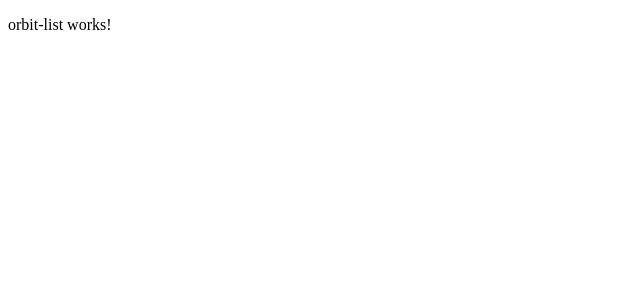
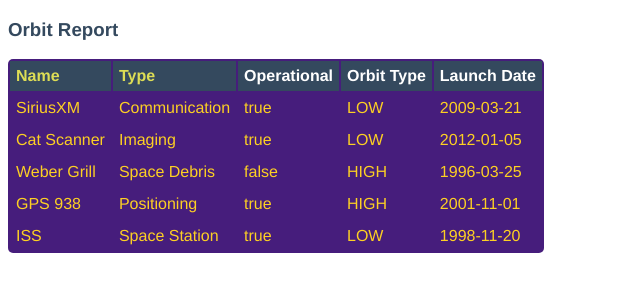
Before and after one commit to bijonl/orbit-report, an Angular app: page / in a window 1280 px wide. Shown: the top 300 px of the page, without its empty margins (0-640 px from the left). Built offline with nearby package versions, Linux system fonts and the light colour scheme.

Commit message:
Display Table of Satellites

```diff
--- a/src/app/app.component.css
+++ b/src/app/app.component.css
@@ -0,0 +1,13 @@
+.search-form {
+    margin-bottom: 40px;
+}
+
+button {
+    margin-left: 10px;
+    color: #fff;
+    background-color: #009b25;
+    border-radius: 4px;
+    padding: 2px 5px;
+    font-size: 18px;
+    cursor: pointer;
+}
--- a/src/app/app.component.ts
+++ b/src/app/app.component.ts
@@ -1,5 +1,6 @@
 import { Component } from '@angular/core';
 import { Satellite } from './satellite';
+import { SourceListMap } from 'source-list-map';
 
 @Component({
   selector: 'app-root',
--- a/src/app/orbit-list/orbit-list.component.css
+++ b/src/app/orbit-list/orbit-list.component.css
@@ -0,0 +1,28 @@
+.sortable {
+    cursor: pointer;
+    color: #dd5;
+}
+
+.warning {
+    background-color: #da8a8a;
+}
+
+table {
+  color: #FDD023;
+  border-radius: 5px;
+  overflow: hidden;
+  margin: 12px 0;
+  min-width: 300px;
+  background: #461D7C;
+}
+
+.header-row {
+    background: #34495E;
+    color: #fff
+}
+
+th, td {
+    text-align: left;
+    margin: 5px 10px;
+    padding: 6px;
+}
--- a/src/app/orbit-list/orbit-list.component.html
+++ b/src/app/orbit-list/orbit-list.component.html
@@ -1 +1,17 @@
-<p>orbit-list works!</p>
+<h3>Orbit Report</h3>
+<table>
+   <tr class="header-row">
+      <th class="sortable">Name</th>
+      <th class="sortable">Type</th>
+      <th>Operational</th>
+      <th>Orbit Type</th>
+      <th>Launch Date</th>
+   </tr>
+   <tr *ngFor="let data of satellites">
+      <td>{{data.name}}</td>
+      <td>{{data.type}}</td>
+      <td>{{data.operational}}</td>
+      <td>{{data.orbitType}}</td>
+      <td>{{data.launchDate}}</td>
+      </tr>
+</table>
--- a/src/app/satellite.ts
+++ b/src/app/satellite.ts
@@ -18,5 +18,4 @@
         this.orbitType = orbitType;
         this.operational = operational;
     }
-
 }
--- a/src/index.html
+++ b/src/index.html
@@ -2,6 +2,15 @@
 <html lang="en">
 <head>
   <meta charset="utf-8">
+  <style>
+      body {
+        font-family: 'Helvetica', 'Courier';
+      }
+
+      h3 {
+          color: #34495E;
+      }
+    </style>
   <title>OrbitReport</title>
   <base href="/">
 
```
